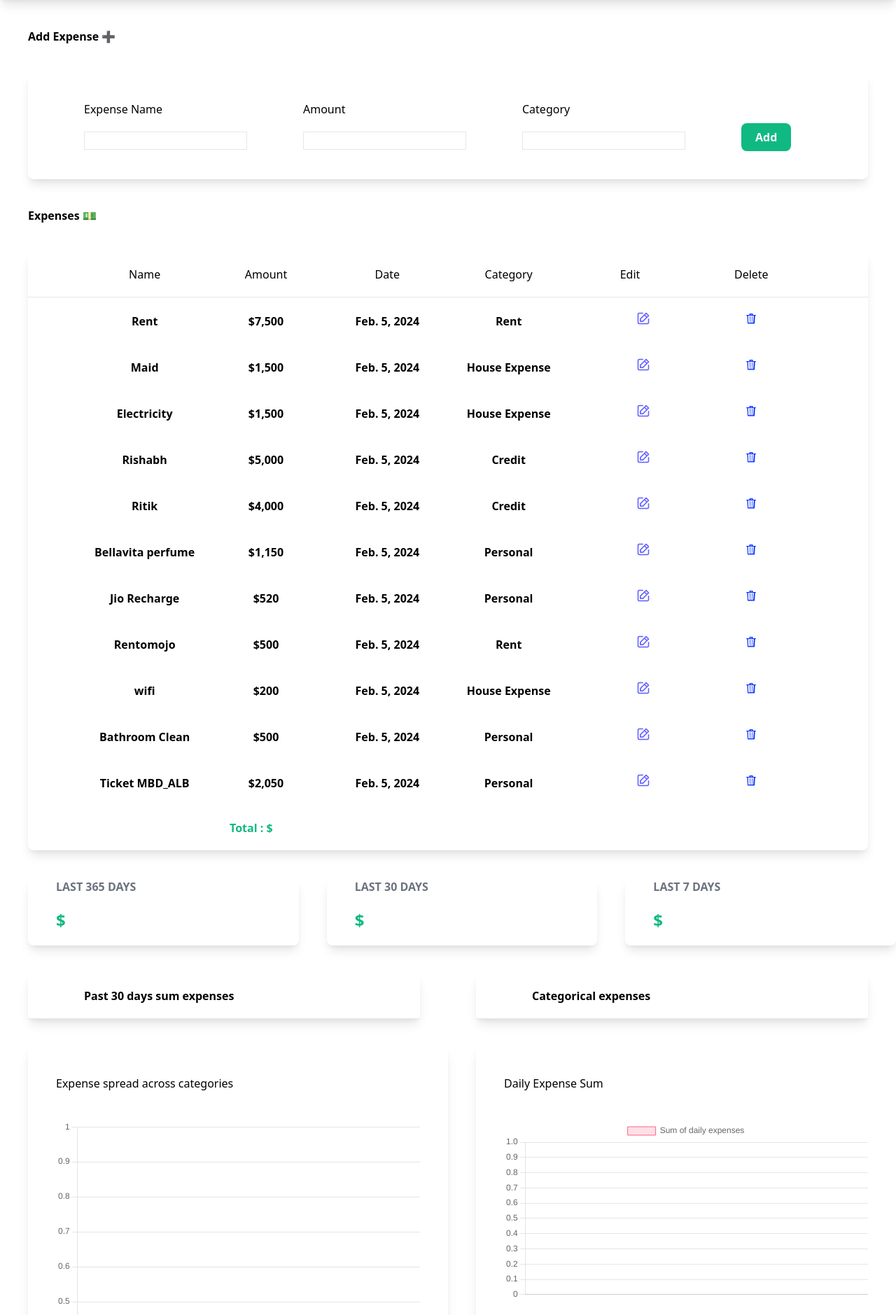
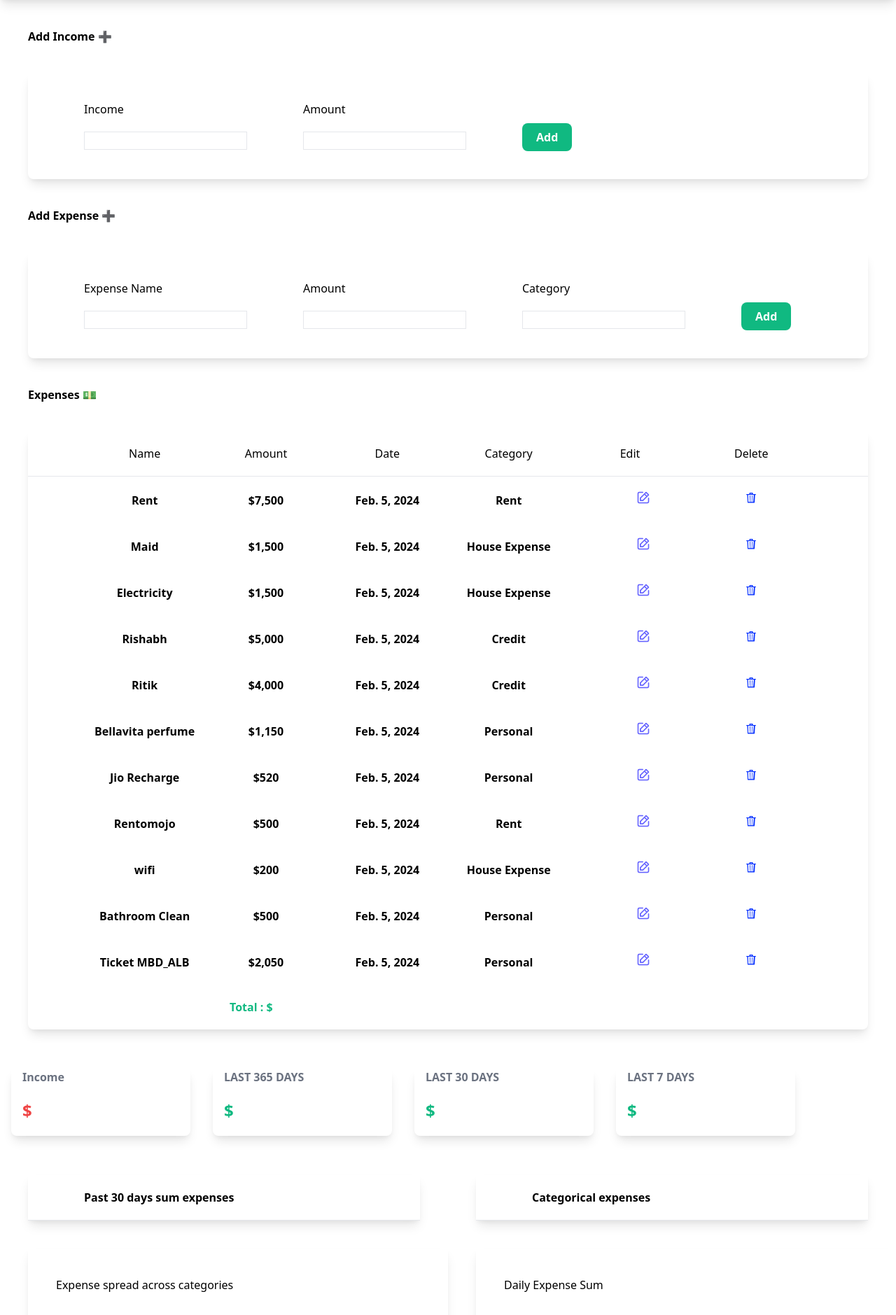
Before and after one commit to Ajitarth/Expense_Tracker, a Django app: template myapp/templates/myapp/index.html in a window 1280 px wide. Shown: the part 80-1959 px from the top of the page at 70% size. Run offline with Django 4.2, Linux system fonts and the light colour scheme; the template is opened without the code that fills it: values that come from a table or form of the project are taken from there, others are empty; data comes from the database, SQL or seed files in the repository; both versions use the stored data as it was after the commit; style sheets or scripts are compiled from the project's sources; some libraries are stand-ins or nearby versions.

Commit message:
Added minor changes

```diff
--- a/myapp/admin.py
+++ b/myapp/admin.py
@@ -1,6 +1,7 @@
 from django.contrib import admin
-from . models import Expense
+from . models import Expense,Income
 
 # Register your models here.
 
 admin.site.register(Expense)
+admin.site.register(Income)
--- a/myapp/forms.py
+++ b/myapp/forms.py
@@ -1,7 +1,13 @@
 from django.forms import ModelForm
-from .models import Expense
+from .models import Expense, Income
 
 class ExpenseForm(ModelForm):
     class Meta:
         model = Expense
         fields = ('name', 'amount', 'category',)
+
+
+class IncomeForm(ModelForm):
+    class Meta:
+        model = Income
+        fields = ('name', 'income',)
--- a/myapp/models.py
+++ b/myapp/models.py
@@ -11,3 +11,11 @@ class Expense(models.Model):
 
     def __str__(self):
         return self.name
+
+
+class Income(models.Model):
+    name = models.CharField(max_length=50)
+    income = models.IntegerField()
+
+    def __str__(self):
+        return self.name
--- a/myapp/templates/myapp/index.html
+++ b/myapp/templates/myapp/index.html
@@ -2,7 +2,37 @@
 {% load static %}
 {% load humanize %}
 {% block body %}
-        <div class="m-10 font-bold">Add Expense ➕</div>
+    <div class="m-10 font-bold">Add Income ➕</div>
+
+    <form class="shadow-lg m-10 rounded-lg" method="post">
+
+        {% csrf_token %}
+        <div class="form-container px-10 py-10 flex">
+            <div class="mx-10">
+                <div class="mb-5">
+                     <label>Income</label>
+                 </div>
+                <div class="border">  {{ income_form.name }}</div>
+            </div>
+
+
+            <div class="mx-10">
+                <div class="mb-5">
+                     <label>Amount</label>
+                 </div>
+                <div class="border">  {{ income_form.income }}</div>
+            </div>
+
+            <div class="mx-10 mt-8">
+                <button class="bg-green-500 px-5 py-2 rounded-lg text-white font-bold">Add</button>
+
+            </div>
+
+        </div>
+
+    </form>
+
+    <div class="m-10 font-bold">Add Expense ➕</div>
 
     <form class="shadow-lg m-10 rounded-lg" method="post">
 
@@ -82,27 +112,36 @@
 
 
 
-    <div class="flex">
-        <div class="w-1/3 shadow-lg ml-10 rounded-lg">
-            <h1 class="ml-10 font-bold text-gray-500">LAST 365 DAYS</h1>
-            <h1 class="ml-10 my-5 text-2xl text-green-500 font-bold">
+    <div class="flex flex-wrap">
+
+        <div class="w-full md:w-1/3 lg:w-1/4 xl:w-1/5 shadow-lg m-4 rounded-lg">
+            <h1 class="ml-4 font-bold text-gray-500">Income</h1>
+            <h1 class="ml-4 my-5 text-2xl text-red-500 font-bold">
+                ${{ total_income.income__sum|intcomma }}
+            </h1>
+        </div>
+
+        <div class="w-full md:w-1/3 lg:w-1/4 xl:w-1/5 shadow-lg m-4 rounded-lg">
+            <h1 class="ml-4 font-bold text-gray-500">LAST 365 DAYS</h1>
+            <h1 class="ml-4 my-5 text-2xl text-green-500 font-bold">
                 ${{ yearly_sum.amount__sum|intcomma }}
             </h1>
         </div>
 
-        <div class="w-1/3 shadow-lg ml-10 rounded-lg">
-            <h1 class="ml-10 font-bold text-gray-500">LAST 30 DAYS</h1>
-            <h1 class="ml-10 my-5 text-2xl text-green-500 font-bold">
+        <div class="w-full md:w-1/3 lg:w-1/4 xl:w-1/5 shadow-lg m-4 rounded-lg">
+            <h1 class="ml-4 font-bold text-gray-500">LAST 30 DAYS</h1>
+            <h1 class="ml-4 my-5 text-2xl text-green-500 font-bold">
                 ${{ monthly_sum.amount__sum|intcomma }}
             </h1>
         </div>
 
-        <div class="w-1/3 shadow-lg ml-10 rounded-lg">
-            <h1 class="ml-10 font-bold text-gray-500">LAST 7 DAYS</h1>
-            <h1 class="ml-10 my-5 text-2xl text-green-500 font-bold">
+        <div class="w-full md:w-1/3 lg:w-1/4 xl:w-1/5 shadow-lg m-4 rounded-lg">
+            <h1 class="ml-4 font-bold text-gray-500">LAST 7 DAYS</h1>
+            <h1 class="ml-4 my-5 text-2xl text-green-500 font-bold">
                 ${{ weekly_sum.amount__sum|intcomma }}
             </h1>
         </div>
+
     </div>
 
     <div class="flex">
```
Also changed, not shown: myapp/views.py (+10 -3 lines), db.sqlite3, myapp/migrations/0002_income.py (added).
